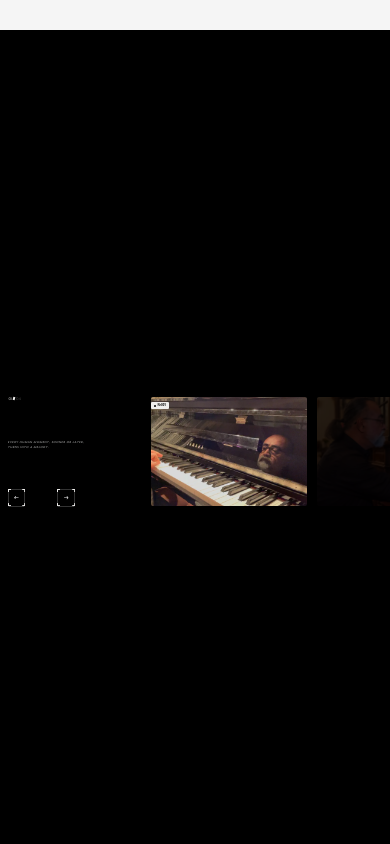
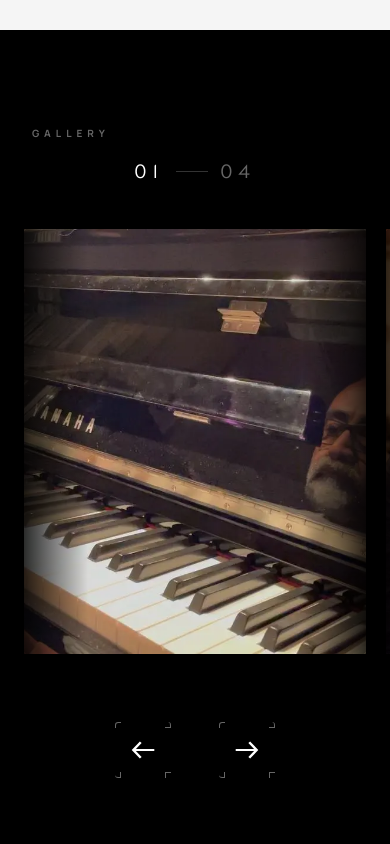
Before and after one commit to emrahburak/cemaltun.ch, a React (Vite) app: page / in a window 390 px wide. Shown: the part 2760-3604 px from the top of the page. Built offline with nearby package versions, Linux system fonts and the light colour scheme; grey boxes are pictures that could not be loaded.

Commit message:
feat(gallery): add desktop lightbox and implement swiper-based mobile gallery with custom nav

```diff
--- a/src/components/GallerySlide/index.tsx
+++ b/src/components/GallerySlide/index.tsx
@@ -1,29 +1,29 @@
-import { useRef } from "react"; // React hook'ları
-import { useTranslation } from "react-i18next"; // Çeviri kancası
+import { useRef, useState } from "react"; // useState eklendi
+import { useTranslation } from "react-i18next";
 import gsap from "gsap";
 import { Draggable } from "gsap/Draggable";
 import { useGSAP } from "@gsap/react";
 import { horizontalLoop } from "../../utils/horizontalloop";
 import "./GallerySlider.css";
-import { ScrollTrigger } from "gsap/ScrollTrigger"; // Yeni ekledik
+import { ScrollTrigger } from "gsap/ScrollTrigger";
 
-
+// Lightbox İthalatları
+import Lightbox from "yet-another-react-lightbox";
+import "yet-another-react-lightbox/styles.css";
 
 gsap.registerPlugin(Draggable, ScrollTrigger);
 
 export default function GallerySlider({ images }: { images: string[] }) {
   const mainRef = useRef<HTMLDivElement>(null);
-  const loopRef = useRef<any>(null); // Loop motorunu burada saklayacağız
-
-  // --- YENİ EKLENENLER ---
-  const quoteRef = useRef<HTMLParagraphElement>(null); // Metin için ref
+  const loopRef = useRef<any>(null);
+  const quoteRef = useRef<HTMLParagraphElement>(null);
   const { t } = useTranslation();
   const quoteText = t("gallery.quote");
 
-
+  // --- LIGHTBOX STATE ---
+  const [index, setIndex] = useState(-1); // -1 kapalı, >= 0 ise açık olan resmin indeksi
 
   useGSAP(() => {
-    // Slides dizisini HTMLElement olarak tanımlıyoruz
     const slides = gsap.utils.toArray<HTMLElement>('[data-slider="slide"]');
     const allSteps = mainRef.current?.querySelectorAll<HTMLElement>('[data-slide-count="step"]');
 
@@ -33,16 +33,11 @@ export default function GallerySlider({ images }: { images: string[] }) {
       paused: true,
       draggable: true,
       repeat: -1,
-      // Parametrelerin tiplerini buraya ekledik:
       onChange: (el: HTMLElement, index: number) => {
-        // 1. Işık Kontrolü (CSS Class yerine doğrudan GSAP ile yapıyoruz)
-        // Bu sayede 1. resimdeki o gecikmeli shadow sorunu bitiyor
         gsap.to(slides, { opacity: 0.2, duration: 0.3, ease: "power2.inOut" });
         gsap.to(el, { opacity: 1, duration: 0.3, ease: "power2.inOut" });
-
         el.classList.add("active");
 
-        // 2. Sayacı hareket ettiren kısım
         if (allSteps) {
           gsap.to(allSteps, {
             yPercent: -100 * index,
@@ -54,19 +49,12 @@ export default function GallerySlider({ images }: { images: string[] }) {
       }
     });
 
-
     loopRef.current = loop;
 
-    // --- 2. SADECE İLK GÖRÜNÜMDE ÇALIŞAN SPLIT TEXT ---
     if (quoteRef.current) {
       const chars = quoteRef.current.children;
-
       gsap.fromTo(chars,
-        {
-          opacity: 0,
-          y: 10,
-          filter: "blur(5px)"
-        },
+        { opacity: 0, y: 10, filter: "blur(5px)" },
         {
           opacity: 1,
           y: 0,
@@ -76,8 +64,8 @@ export default function GallerySlider({ images }: { images: string[] }) {
           stagger: 0.02,
           scrollTrigger: {
             trigger: quoteRef.current,
-            start: "top 95%", // Sayfa kayarken alttan %5 göründüğü an başla
-            once: true, // KRİTİK: Sadece bir kez çalışır, bir daha asla tetiklenmez
+            start: "top 95%",
+            once: true,
             toggleActions: "play none none none"
           }
         }
@@ -85,8 +73,6 @@ export default function GallerySlider({ images }: { images: string[] }) {
     }
   }, { scope: mainRef, dependencies: [images] });
 
-
-  // --- BUTON FONKSİYONLARI ---
   const handleNext = () => {
     if (loopRef.current) loopRef.current.next({ duration: 0.7, ease: "power3.inOut" });
   };
@@ -98,10 +84,24 @@ export default function GallerySlider({ images }: { images: string[] }) {
   return (
     <div ref={mainRef} className="osmo-gallery-section">
 
-      {/* OVERLAY LAYER (Tıklamaları engellememesi için pointer-events-none) */}
+
+      {/* LIGHTBOX BİLEŞENİ */}
+      <Lightbox
+        index={index}
+        open={index >= 0}
+        close={() => setIndex(-1)}
+        slides={images.map((src) => ({ src }))}
+      />
+      <div className="absolute top-12 left-12 pointer-events-none z-10">
+        <h2 className="text-lg font-manrope font-bold tracking-[0.5em] uppercase opacity-60 text-white">
+          {t('navbar.gallery')}
+        </h2>
+      </div>
+
+
+      {/* OVERLAY LAYER */}
       <div className="overlay pointer-events-none">
         <div className="overlay-inner flex flex-col justify-between h-[28.125em] pointer-events-auto">
-
           {/* Sayı Counter */}
           <div className="overlay-count-row">
             <div className="count-column">
@@ -120,33 +120,23 @@ export default function GallerySlider({ images }: { images: string[] }) {
           </div>
 
           {/* QUOTE BÖLÜMÜ */}
-          <div className="flex flex-col items-start max-w-[20em]"> {/* Genişliği biraz artırdık ki kelimeler rahat sığsın */}
+          <div className="flex flex-col items-start max-w-[20em]">
             <div
               ref={quoteRef}
               className="font-sollarish text-[0.7em] uppercase leading-relaxed tracking-[0.15em] italic text-white/90"
             >
-              {/* Önce metni virgüllere göre bölüyoruz */}
               {quoteText.split("").map((char, index) => (
                 <span key={index} className="inline-flex flex-wrap">
-                  <span className="inline-block whitespace-pre">
-                    {char}
-                  </span>
-                  {/* Eğer karakter virgül ise, tam genişlikte gizli bir blok ekleyerek alt satıra zorla */}
+                  <span className="inline-block whitespace-pre">{char}</span>
                   {char === "," && <div className="w-full h-0 pointer-events-none" />}
                 </span>
               ))}
             </div>
           </div>
 
-          {/* NAVIGASYON (Tıklama Garantili Butonlar) */}
+          {/* NAVIGASYON */}
           <div className="overlay-nav-row flex flex-row gap-8 items-center">
-
-            {/* Prev Buton */}
-            <button
-              onClick={handlePrev}
-              className="button group"
-              aria-label="Previous Slide"
-            >
+            <button onClick={handlePrev} className="button group" aria-label="Previous Slide">
               <div className="button-overlay">
                 <div className="overlay-corner top-left"></div>
                 <div className="overlay-corner top-right"></div>
@@ -158,12 +148,7 @@ export default function GallerySlider({ images }: { images: string[] }) {
               </svg>
             </button>
 
-            {/* Next Buton */}
-            <button
-              onClick={handleNext}
-              className="button group"
-              aria-label="Next Slide"
-            >
+            <button onClick={handleNext} className="button group" aria-label="Next Slide">
               <div className="button-overlay">
                 <div className="overlay-corner top-left"></div>
                 <div className="overlay-corner top-right"></div>
@@ -174,7 +159,6 @@ export default function GallerySlider({ images }: { images: string[] }) {
                 <path d="M6.28871 12L7.53907 10.9111L3.48697 6.77778H16.5V5.22222H3.48697L7.53907 1.08889L6.28871 0L0.5 6L6.28871 12Z" />
               </svg>
             </button>
-
           </div>
         </div>
       </div>
@@ -183,30 +167,27 @@ export default function GallerySlider({ images }: { images: string[] }) {
       <div className="main">
         <div className="slider-wrap">
           <div data-slider="list" className="slider-list">
-
             {images.map((src, i) => (
               <div
                 key={i}
                 data-slider="slide"
                 className={`slider-slide ${i === 0 ? 'active' : ''}`}
+                onClick={() => setIndex(i)} // Tıklanınca ilgili indeksi açar
+                style={{ cursor: 'pointer' }} // UX için imleç değişimi
               >
                 <div className="slide-inner group">
                   <img
                     src={src}
                     alt={`Slide ${i}`}
-                    className="w-full h-full object-cover select-none pointer-events-none"
+                    className="w-full h-full object-cover select-none" // pointer-events-none kaldırıldı ki tıklama yakalansın
                   />
-
-                  {/* EKSİK OLAN KISIM BURASIYDI, GERİ GELDİ: */}
                   <div className="slide-caption">
                     <div className="caption-dot"></div>
                     <p className="caption">Nº00{i + 1}</p>
                   </div>
-
                 </div>
               </div>
             ))}
-
           </div>
         </div>
       </div>
--- a/src/components/Hero/index.tsx
+++ b/src/components/Hero/index.tsx
@@ -67,7 +67,7 @@ const Hero = () => {
       <div className="absolute inset-0 z-50 pointer-events-none flex items-center justify-center px-20 md:px-40">
         <div
           ref={spectrumRef}
-          className="h-[2px] bg-black/60 w-0 origin-left"
+          className="h-[1px] bg-black/60 w-0 origin-left"
         />
       </div>
 
--- a/src/components/MobileGallerySlide/MobileGallerySlide.css
+++ b/src/components/MobileGallerySlide/MobileGallerySlide.css
@@ -1,27 +1,106 @@
-/* Mevcut CSS'ine ekle/güncelle */
-
-.mobile-slide-swiper {
-  width: 85vw !important;
-  /* Ekranın %85'ini kaplasın */
-  display: flex;
-  justify-content: center;
-  transition: opacity 0.4s ease;
-  opacity: 0.3;
-  /* Odakta olmayanlar soluk */
-}
-
-/* Aktif (ortadaki) slide'ı parlat */
-.swiper-slide-active.mobile-slide-swiper {
-  opacity: 1;
-}
-
-.mobile-slider-list-wrapper {
-  width: 100%;
-  overflow: visible !important;
-  /* Yanlardaki resimlerin görünmesi için */
-}
-
 .mySwiper {
   width: 100%;
   padding: 20px 0;
+  overflow: visible !important;
 }
+
+swiper {
+  width: 100%;
+  height: 100%;
+}
+
+.swiper-slide {
+  text-align: center;
+  font-size: 18px;
+  background: #444;
+
+  /* Center slide text vertically */
+  display: flex;
+  justify-content: center;
+  align-items: center;
+
+  border-radius: 2px;
+  background: #000;
+}
+
+.swiper-slide img {
+  display: block;
+  width: 100%;
+  height: 100%;
+  object-fit: cover;
+}
+
+.swiper {
+  margin-left: auto;
+  margin-right: auto;
+}
+
+/* Swiper varsayılan okları gizle */
+.swiper-button-next,
+.swiper-button-prev {
+  display: none !important;
+}
+
+.mobile-gallery-wrapper {
+  overflow: hidden;
+}
+
+.swiper-slide {
+  background: #000;
+  display: flex;
+  justify-content: center;
+  align-items: center;
+}
+
+/* Buton Köşe Tasarımları (Zürich Style - Beyaz Çizgiler) */
+.osmo-button {
+  cursor: pointer;
+  transition: all 0.3s ease;
+  background: transparent;
+  border: none;
+  outline: none;
+  -webkit-tap-highlight-color: transparent;
+}
+
+.button-overlay {
+  position: absolute;
+  inset: 0;
+  pointer-events: none;
+}
+
+.overlay-corner {
+  position: absolute;
+  width: 6px;
+  height: 6px;
+  border-style: solid;
+}
+
+.top-left {
+  top: 0;
+  left: 0;
+  border-width: 1px 0 0 1px;
+}
+
+.top-right {
+  top: 0;
+  right: 0;
+  border-width: 1px 1px 0 0;
+}
+
+.bottom-left {
+  bottom: 0;
+  left: 0;
+  border-width: 0 0 1px 1px;
+}
+
+.bottom-right {
+  bottom: 0;
+  right: 0;
+  border-width: 0 1px 1px 0;
+}
+
+/* Buton Hover Efekti */
+.osmo-button:active {
+  transform: scale(0.9);
+  opacity: 0.6;
+}
--- a/src/components/MobileGallerySlide/index.tsx
+++ b/src/components/MobileGallerySlide/index.tsx
@@ -1,111 +1,91 @@
-import { useState, useRef } from "react";
-import { Swiper, SwiperSlide } from "swiper/react";
-import { Navigation, EffectCoverflow } from "swiper/modules";
-import type { Swiper as SwiperType } from "swiper";
-import "./MobileGallerySlide.css"
+import { useState } from 'react';
+import { Swiper, SwiperSlide } from 'swiper/react';
+import { Navigation } from 'swiper/modules';
+import { useTranslation } from 'react-i18next';
 
-// Swiper Styles
-import "swiper/css";
-
-import "swiper/css/navigation";
-import "swiper/css/effect-coverflow";
-
-import "./MobileGallerySlide.css";
-
-// --- LIGHTBOX ---
-import Lightbox from "yet-another-react-lightbox";
-import "yet-another-react-lightbox/styles.css";
+// Styles
+import 'swiper/css';
+import 'swiper/css/navigation';
+import './MobileGallerySlide.css';
 
 export default function MobileGallerySlide({ images }: { images: string[] }) {
+  const [prevEl, setPrevEl] = useState<HTMLButtonElement | null>(null);
+  const [nextEl, setNextEl] = useState<HTMLButtonElement | null>(null);
+  const { t } = useTranslation();
   const [activeIndex, setActiveIndex] = useState(0);
-  const [lightboxIndex, setLightboxIndex] = useState(-1);
-  const swiperRef = useRef<SwiperType | null>(null);
 
   return (
-    <section className="mobile-gallery-section">
+    <div className="mobile-gallery-wrapper bg-black w-full min-h-screen flex flex-col justify-center py-12">
 
-      {/* COUNTER */}
-      <div className="mobile-counter">
-        <span className="current-num">{(activeIndex + 1).toString().padStart(2, '0')}</span>
-        <div className="mobile-counter-divider"></div>
-        <span className="total-num opacity-30">{images.length.toString().padStart(2, '0')}</span>
+      {/* --- 1. TITLE (SOL ÜSTTE) --- */}
+      <div className="w-full px-8 mb-4">
+        <h2 className="text-[10px] font-manrope font-bold tracking-[0.5em] uppercase opacity-40 text-white text-left">
+          {t('navbar.gallery')}
+        </h2>
       </div>
 
-      {/* SWIPER SLIDER */}
-      <div className="mobile-slider-list-wrapper">
+      {/* --- 2. COUNTER (ORTADA) --- */}
+      <div className="w-full flex justify-center items-center gap-3 mb-6  text-[1.2rem] tracking-[0.3em] uppercase font-sollarish">
+        <span className="text-white font-medium">
+          {activeIndex + 1 < 10 ? `0${activeIndex + 1}` : activeIndex + 1}
+        </span>
+        <span className="w-8 h-[1px] bg-white/20"></span>
+        <span className="text-white/40">
+          {images.length < 10 ? `0${images.length}` : images.length}
+        </span>
+      </div>
+
+      {/* --- 3. IMAGE AREA (SWIPER) --- */}
+      <div className="w-full px-6">
         <Swiper
-          modules={[Navigation, EffectCoverflow]}
-          onBeforeInit={(swiper) => {
-            swiperRef.current = swiper;
-          }}
+          slidesPerView={1}
+          spaceBetween={20}
+          loop={true}
           onSlideChange={(swiper) => setActiveIndex(swiper.realIndex)}
-          loop={true}
-          centeredSlides={true}
-          slidesPerView={"auto"}
-          grabCursor={true}
-          speed={600}
-          effect={"coverflow"}
-          coverflowEffect={{
-            rotate: 0,
-            stretch: 0,
-            depth: 100,
-            modifier: 2.5,
-            slideShadows: false,
-          }}
-          className="mySwiper"
+          navigation={{ prevEl, nextEl }}
+          modules={[Navigation]}
+          className="mySwiper w-full h-[55vh] overflow-visible"
         >
-          {images.map((src, i) => (
-            <SwiperSlide key={i} className="mobile-slide-swiper">
-              <div
-                className="mobile-slide-inner"
-                onClick={() => setLightboxIndex(i)}
-              >
-                <img src={src} alt={`Slide ${i}`} />
-              </div>
+          {images.map((src, index) => (
+            <SwiperSlide key={index} className="relative overflow-hidden rounded-sm">
+              <div className="absolute inset-y-0 left-0 w-16 z-10 pointer-events-none bg-gradient-to-r from-black/80 to-transparent" />
+              <div className="absolute inset-y-0 right-0 w-16 z-10 pointer-events-none bg-gradient-to-l from-black/80 to-transparent" />
+              <img
+                src={src}
+                alt={`Slide ${index}`}
+                className="w-full h-full object-cover select-none"
+              />
             </SwiperSlide>
           ))}
         </Swiper>
       </div>
 
-      {/* BUTONLAR (Senin Tasarımın) */}
-      <div className="mobile-nav-row">
-        <button
-          onClick={() => swiperRef.current?.slidePrev()}
-          className="mobile-button"
-        >
-          <div className="mobile-button-overlay">
-            <div className="mobile-corner top-left"></div>
-            <div className="mobile-corner top-right"></div>
-            <div className="mobile-corner bottom-left"></div>
-            <div className="mobile-corner bottom-right"></div>
+      {/* --- 4. NAVIGASYON BUTONLARI (ORTADA) --- */}
+      <div className="flex flex-row gap-12 mt-12 items-center justify-center relative z-50">
+        <button ref={setPrevEl} className="osmo-button group relative p-4 flex items-center justify-center cursor-pointer">
+          <div className="button-overlay pointer-events-none">
+            <div className="overlay-corner top-left !border-white/40"></div>
+            <div className="overlay-corner top-right !border-white/40"></div>
+            <div className="overlay-corner bottom-left !border-white/40"></div>
+            <div className="overlay-corner bottom-right !border-white/40"></div>
           </div>
-          <svg viewBox="0 0 17 12" className="mobile-arrow">
+          <svg viewBox="0 0 17 12" className="w-6 h-6 fill-white pointer-events-none">
             <path d="M6.28871 12L7.53907 10.9111L3.48697 6.77778H16.5V5.22222H3.48697L7.53907 1.08889L6.28871 0L0.5 6L6.28871 12Z" />
           </svg>
         </button>
 
-        <button
-          onClick={() => swiperRef.current?.slideNext()}
-          className="mobile-button"
-        >
-          <div className="mobile-button-overlay">
-            <div className="mobile-corner top-left"></div>
-            <div className="mobile-corner top-right"></div>
-            <div className="mobile-corner bottom-left"></div>
-            <div className="mobile-corner bottom-right"></div>
+        <button ref={setNextEl} className="osmo-button group relative p-4 flex items-center justify-center cursor-pointer">
+          <div className="button-overlay pointer-events-none">
+            <div className="overlay-corner top-left !border-white/40"></div>
+            <div className="overlay-corner top-right !border-white/40"></div>
+            <div className="overlay-corner bottom-left !border-white/40"></div>
+            <div className="overlay-corner bottom-right !border-white/40"></div>
           </div>
-          <svg viewBox="0 0 17 12" className="mobile-arrow next">
+          <svg viewBox="0 0 17 12" className="w-6 h-6 fill-white rotate-180 pointer-events-none">
             <path d="M6.28871 12L7.53907 10.9111L3.48697 6.77778H16.5V5.22222H3.48697L7.53907 1.08889L6.28871 0L0.5 6L6.28871 12Z" />
           </svg>
         </button>
       </div>
-
-      <Lightbox
-        index={lightboxIndex}
-        open={lightboxIndex >= 0}
-        close={() => setLightboxIndex(-1)}
-        slides={images.map((src) => ({ src }))}
-      />
-    </section>
+    </div>
   );
 }
--- a/src/locales/de.json
+++ b/src/locales/de.json
@@ -7,6 +7,7 @@
     "home": "Startseite",
     "about": "Über Mich",
     "works": "Werke",
+    "gallery": "Galerie",
     "contact": "Kontakt"
   },
   "about": {
--- a/src/locales/en.json
+++ b/src/locales/en.json
@@ -7,6 +7,7 @@
     "home": "Home",
     "about": "About",
     "works": "Works",
+    "gallery": "Gallery",
     "contact": "Contact"
   },
 
--- a/src/locales/tr.json
+++ b/src/locales/tr.json
@@ -7,6 +7,7 @@
     "home": "Ana Sayfa",
     "about": "Hakkımda",
     "works": "Çalışmalar",
+    "gallery": "Galeri",
     "contact": "İletişim"
   },
   "about": {
--- a/src/pages/Home.tsx
+++ b/src/pages/Home.tsx
@@ -10,6 +10,7 @@ import About from "../components/About";
 import Works from "../components/Works";
 import Contact from "../components/Contact";
 import GallerySlide from "../components/GallerySlide";
+import MobileGallerySlide from "../components/MobileGallerySlide";
 
 import g1 from "@/assets/images/gallery/webp/cem-altun-gallery-01.webp";
 import g2 from "@/assets/images/gallery/webp/cem-altun-gallery-02.webp";
@@ -50,7 +51,12 @@ const Home = () => {
       </section>
 
       <section id="gallery" className="w-full min-h-screen">
-        <GallerySlide images={images} />
+        <div className="hidden lg:block">
+          <GallerySlide images={images} />
+        </div>
+        <div className="lg:hidden">
+          <MobileGallerySlide images={images} />
+        </div>
       </section>
 
       <section id="contact" className="w-full min-h-screen">
--- a/src/swiper-styles.d.ts
+++ b/src/swiper-styles.d.ts
@@ -2,3 +2,4 @@
 declare module "swiper/css";
 declare module "swiper/css/navigation";
 declare module "swiper/css/effect-coverflow";
+declare module "swiper/css/pagination";
```
Also changed, not shown: src/index.css (+6 -1 lines).
